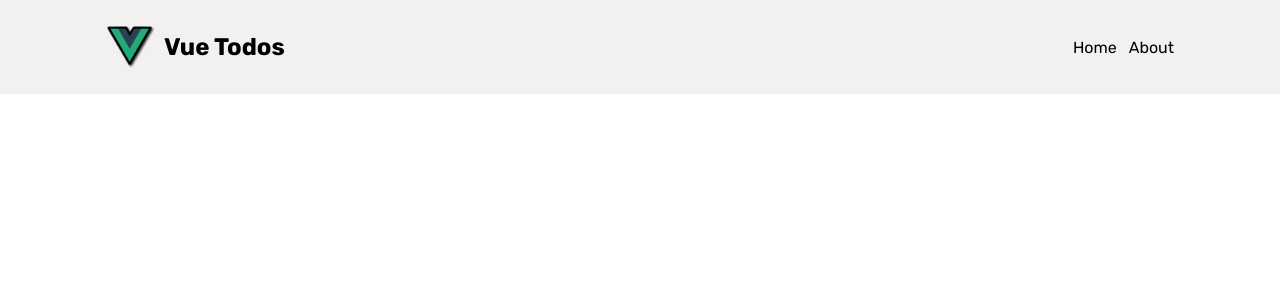
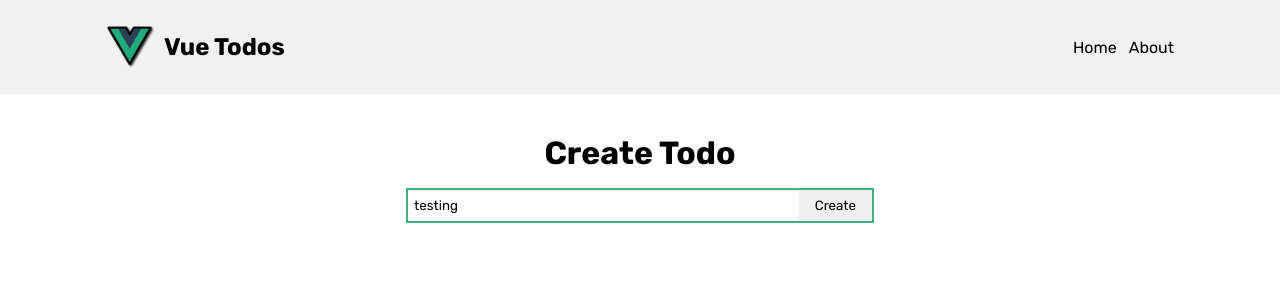
Before and after one commit to szvitek/vue-todos, a Vue app: page / in a window 1280 px wide. Shown: the top 300 px of the page. Built offline with nearby package versions, Linux system fonts and the light colour scheme.

Commit message:
init(TodoCreator): create todo creator component

```diff
--- /dev/null
+++ b/src/components/TodoCreator.vue
@@ -0,0 +1,50 @@
+<script setup>
+import { /* reactive,*/ ref } from 'vue'
+
+// use ref for primitive values
+// Non-primitive values are turned into reactive proxies via reactive()
+const todo = ref('testing')
+// console.log(todo.value)
+
+// use reactive for objects
+// const todoState = reactive({
+//   todo: 'Testing'
+// })
+// console.log(todoState.todo)
+</script>
+
+<template>
+  <div class="input-wrap">
+    <input type="text" v-model="todo" />
+    <button>Create</button>
+  </div>
+</template>
+
+<style lang="scss" scoped>
+.input-wrap {
+  display: flex;
+  transition: 250ms ease;
+  border: 2px solid #41b080;
+
+  &:focus-within {
+    box-shadow:
+      0 -4px 6px -1px rgb(0 0 0 / 0.1),
+      0 -2px 4px -2px rgb(0 0 0 / 0.1);
+  }
+
+  input {
+    width: 100%;
+    padding: 8px 6px;
+    border: none;
+
+    &:focus {
+      outline: none;
+    }
+  }
+
+  button {
+    padding: 8px 16px;
+    border: none;
+  }
+}
+</style>
--- a/src/router/index.js
+++ b/src/router/index.js
@@ -1,5 +1,5 @@
 import { createRouter, createWebHistory } from 'vue-router'
-import HomeView from '../views/HomeView.vue'
+import TodosView from '../views/TodosView.vue'
 
 const router = createRouter({
   history: createWebHistory(import.meta.env.BASE_URL),
@@ -7,7 +7,7 @@
     {
       path: '/',
       name: 'home',
-      component: HomeView
+      component: TodosView
     },
     {
       path: '/about',
--- a/src/views/HomeView.vue
+++ /dev/null
@@ -1,7 +0,0 @@
-<script setup>
-</script>
-
-<template>
-  <main>
-  </main>
-</template>
--- /dev/null
+++ b/src/views/TodosView.vue
@@ -0,0 +1,27 @@
+<script setup>
+import TodoCreator from '../components/TodoCreator.vue';
+
+</script>
+
+<template>
+  <main>
+    <h1>Create Todo</h1>
+    <TodoCreator />
+  </main>
+</template>
+
+<style lang="scss" scoped>
+main {
+  display: flex;
+  flex-direction: column;
+  max-width: 500px;
+  width: 100%;
+  margin: 0 auto;
+  padding: 40px 16px;
+
+  h1 {
+    margin-bottom: 16px;
+    text-align: center;
+  }
+}
+</style>
```
